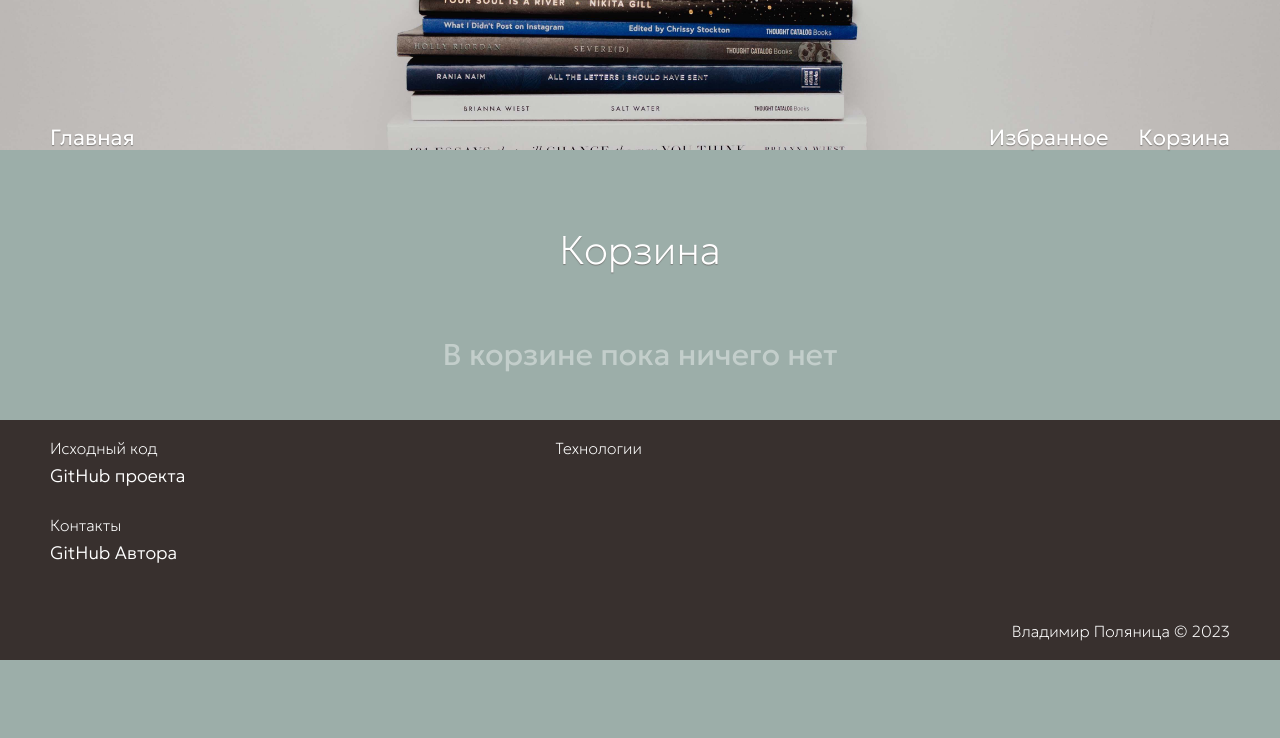
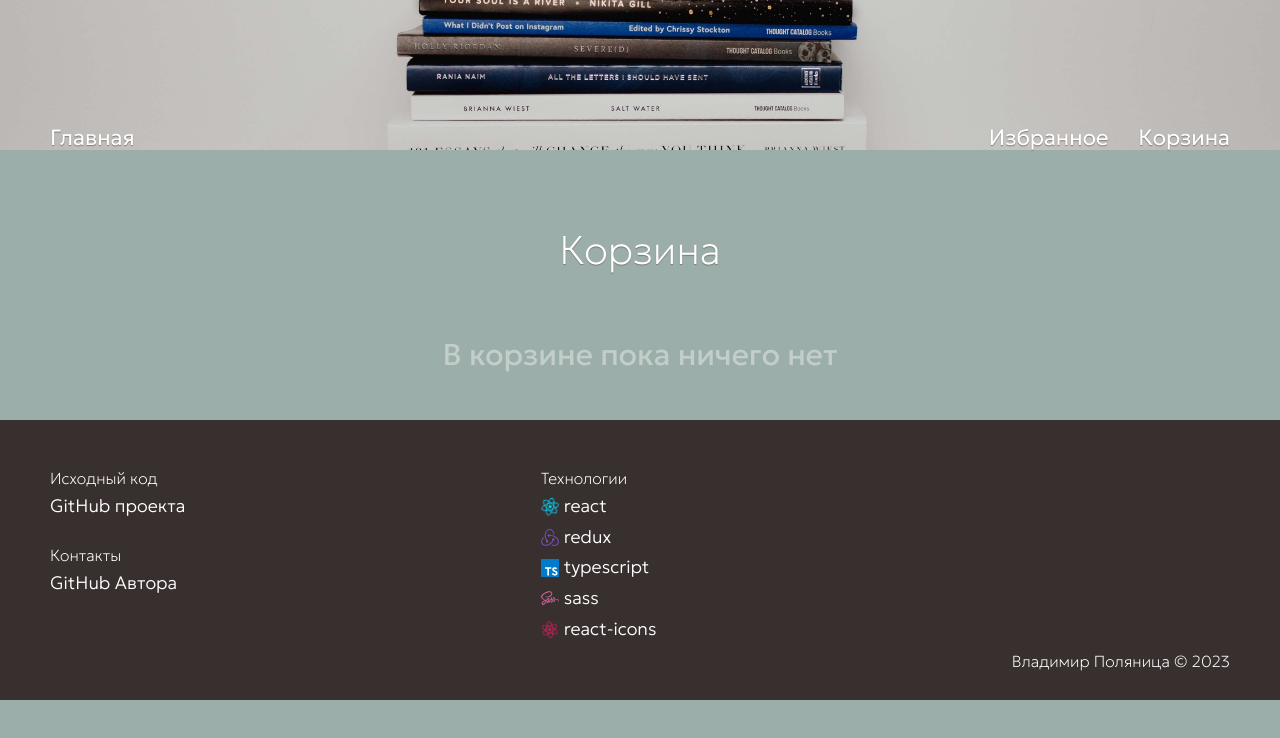
Before and after one commit to Vova-Pol/book-store, a React (Create React App) app: page /cart in a window 1280 px wide. Shown: the top 738 px of the page. Built offline with nearby package versions, Linux system fonts and the light colour scheme.

Commit message:
закончил футер

```diff
--- a/src/components/Footer/Footer.css
+++ b/src/components/Footer/Footer.css
@@ -5,7 +5,7 @@
   font-weight: 200;
   display: flex;
   justify-content: space-between;
-  padding: 20px 50px 20px 50px;
+  padding: 50px 50px 30px 50px;
 }
 
 .footer__title {
@@ -29,3 +29,70 @@
   font-weight: 100;
   font-size: 16px;
 }
+
+.footer__techs-item {
+  margin-bottom: 10px;
+}
+
+.footer__tech-link {
+  display: flex;
+}
+
+.footer__tech-link:hover {
+  -webkit-transform: none;
+          transform: none;
+}
+
+.footer__tech-icon {
+  width: 1em;
+  margin-right: 5px;
+  display: block;
+  background-size: contain;
+  background-position: center;
+  background-repeat: no-repeat;
+}
+
+@-webkit-keyframes rotation {
+  0% {
+    -webkit-transform: rotate(0deg);
+            transform: rotate(0deg);
+  }
+  100% {
+    -webkit-transform: rotate(360deg);
+            transform: rotate(360deg);
+  }
+}
+
+@keyframes rotation {
+  0% {
+    -webkit-transform: rotate(0deg);
+            transform: rotate(0deg);
+  }
+  100% {
+    -webkit-transform: rotate(360deg);
+            transform: rotate(360deg);
+  }
+}
+.footer__tech-icon_type_react {
+  background-image: url("../../images/icons/react.svg");
+  -webkit-animation: rotation linear 12s infinite;
+          animation: rotation linear 12s infinite;
+}
+
+.footer__tech-icon_type_redux {
+  background-image: url("../../images/icons/redux.svg");
+}
+
+.footer__tech-icon_type_typescript {
+  background-image: url("../../images/icons/typescript-icon.svg");
+}
+
+.footer__tech-icon_type_sass {
+  background-image: url("../../images/icons/sass.svg");
+}
+
+.footer__tech-icon_type_react-icons {
+  background-image: url("../../images/icons/react-icons.svg");
+  -webkit-animation: rotation linear 9s infinite;
+          animation: rotation linear 9s infinite;
+}
--- a/src/components/Footer/Footer.scss
+++ b/src/components/Footer/Footer.scss
@@ -7,7 +7,7 @@
   font-weight: 200;
   display: flex;
   justify-content: space-between;
-  @include sectionPadding(20px, 20px);
+  @include sectionPadding(50px, 30px);
 }
 
 .footer__title {
@@ -30,3 +30,53 @@
   font-weight: 100;
   font-size: 16px;
 }
+
+.footer__techs-item {
+  margin-bottom: 10px;
+}
+
+.footer__tech-link {
+  display: flex;
+}
+
+.footer__tech-link:hover {
+  transform: none;
+}
+
+.footer__tech-icon {
+  width: 1em;
+  margin-right: 5px;
+  display: block;
+  background-size: contain;
+  background-position: center;
+  background-repeat: no-repeat;
+}
+
+@keyframes rotation {
+  0% {
+    transform: rotate(0deg);
+  }
+  100% {
+    transform: rotate(360deg);
+  }
+}
+
+.footer__tech-icon_type_react {
+  background-image: url('../../images/icons/react.svg');
+  animation: rotation linear 12s infinite;
+}
+
+.footer__tech-icon_type_redux {
+  background-image: url('../../images/icons/redux.svg');
+}
+
+.footer__tech-icon_type_typescript {
+  background-image: url('../../images/icons/typescript-icon.svg');
+}
+.footer__tech-icon_type_sass {
+  background-image: url('../../images/icons/sass.svg');
+}
+.footer__tech-icon_type_react-icons {
+  background-image: url('../../images/icons/react-icons.svg');
+  animation: rotation linear 9s infinite;
+}
--- a/src/components/Footer/Footer.tsx
+++ b/src/components/Footer/Footer.tsx
@@ -1,9 +1,10 @@
-import React from 'react';
 import './Footer.css';
 import { Link } from 'react-router-dom';
 import {
   AUTHOR_GITHUB_URL,
   SOURCE_CODE_GITHUB_URL,
+  TECH,
+  TECHS,
 } from '../../utils/constants';
 
 export const Footer = () => {
@@ -26,7 +27,20 @@ export const Footer = () => {
       <div className="footer__tech">
         <h4 className="footer__title">Технологии</h4>
         <ul className="footer__techs-list">
-          <li className="footer__techs-item"></li>
+          {TECHS.map((tech: TECH) => (
+            <li className="footer__techs-item" key={tech.title}>
+              <Link
+                to={tech.link}
+                className="footer__tech-link"
+                target="_blank"
+              >
+                <span
+                  className={`footer__tech-icon footer__tech-icon_type_${tech.title}`}
+                ></span>
+                {tech.title}
+              </Link>
+            </li>
+          ))}
         </ul>
       </div>
       <div className="footer__author">
--- a/src/utils/constants.ts
+++ b/src/utils/constants.ts
@@ -1,3 +1,5 @@
+import { url } from 'inspector';
+
 export const BOOKS_URL = 'https://api.itbook.store/1.0/new';
 
 export const FAVOURITES_LS_KEY = 'favourites';
@@ -6,3 +8,31 @@ export const CART_LS_KEY = 'cart';
 
 export const SOURCE_CODE_GITHUB_URL = 'https://github.com/Vova-Pol/book-store';
 export const AUTHOR_GITHUB_URL = 'https://github.com/Vova-Pol';
+
+export interface TECH {
+  title: string;
+  link: string;
+}
+
+export const TECHS: TECH[] = [
+  {
+    title: 'react',
+    link: 'https://react.dev/',
+  },
+  {
+    title: 'redux',
+    link: 'https://redux.js.org/',
+  },
+  {
+    title: 'typescript',
+    link: 'https://www.typescriptlang.org/',
+  },
+  {
+    title: 'sass',
+    link: 'https://sass-lang.com/',
+  },
+  {
+    title: 'react-icons',
+    link: 'https://react-icons.github.io/react-icons',
+  },
+];
```
